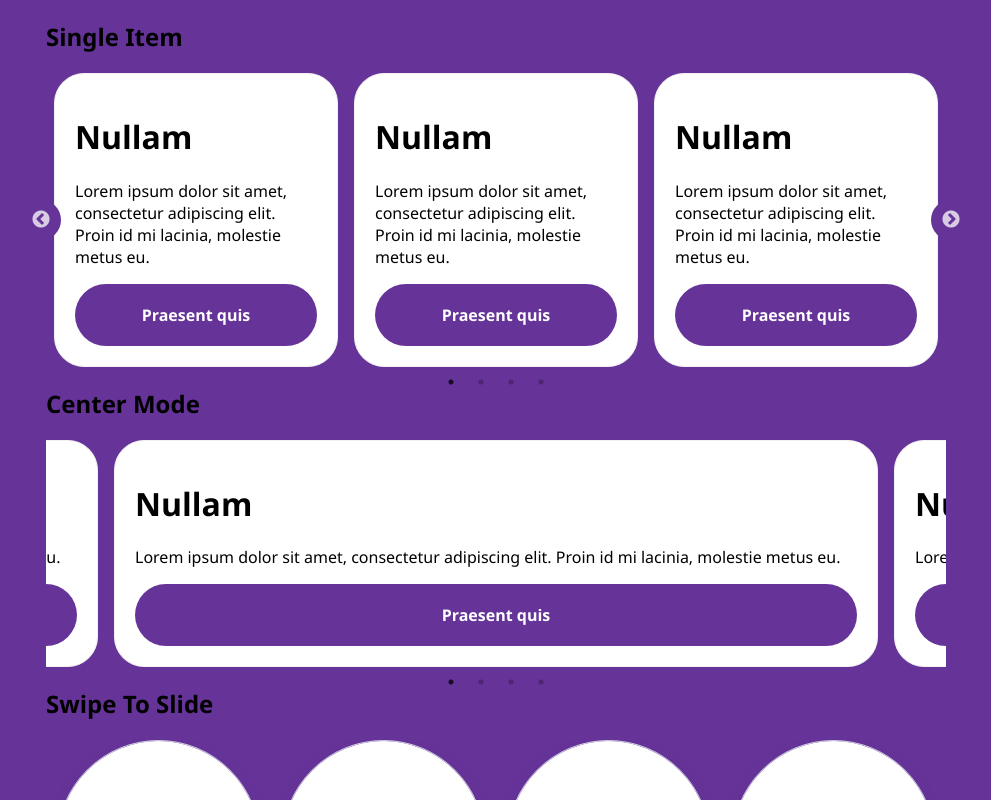
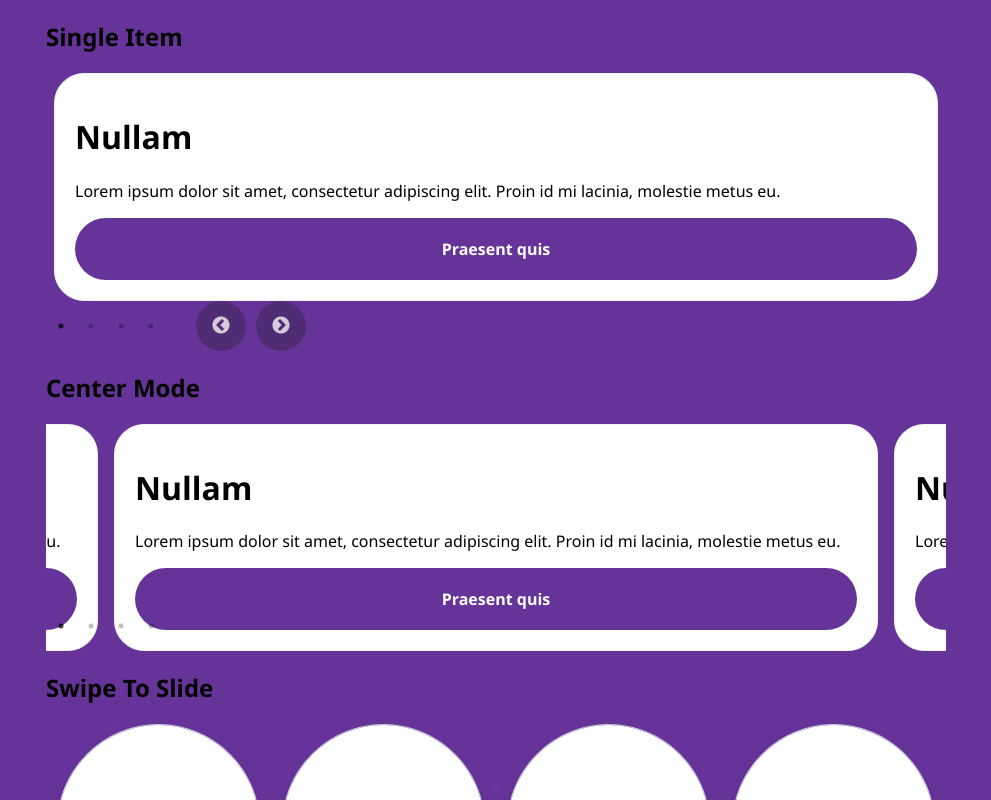
Before and after one commit to caioalexandrebr/react-slick, a React (Create React App) app: page / in a window 1280 px wide. Shown: the top 800 px of the page, without its empty margins (144-1135 px from the left). Built offline with nearby package versions, Linux system fonts and the light colour scheme.

Commit message:
feat(SimpleSlider): adding product component and correcting diagram

```diff
--- /dev/null
+++ b/src/components/Product/index.js
@@ -0,0 +1,31 @@
+import React from 'react';
+import styled from 'styled-components';
+
+const Box = styled.div`
+  padding: 20px;
+  margin: 0 8px;
+  position: relative;
+  border-radius: 30px;
+  background: white;
+  border: 1px solid #F1F1F1;
+`;
+
+const Button = styled.a`
+  color: white;
+  padding: 20px;
+  display: inherit;
+  font-weight: bold;
+  text-align: center;
+  border-radius: 500px;
+  background: rebeccapurple;
+`;
+
+const Product = () => (
+  <Box>
+    <h1>Nullam</h1>
+    <p>Lorem ipsum dolor sit amet, consectetur adipiscing elit. Proin id mi lacinia, molestie metus eu.</p>
+    <Button>Praesent quis</Button>
+  </Box>
+);
+
+export default Product;
--- a/src/components/SimpleSlider/index.js
+++ b/src/components/SimpleSlider/index.js
@@ -1,29 +1,7 @@
 import React, { Component } from "react";
 import Slider from "react-slick";
-
-import Card from '../Card';
-
-function SampleNextArrow(props) {
-  const { className, style, onClick } = props;
-  return (
-    <div
-      className={className}
-      style={{ ...style, padding: "10px", borderRadius: "500px", display: "block", background: "rebeccapurple" }}
-      onClick={onClick}
-    />
-  );
-}
-
-function SamplePrevArrow(props) {
-  const { className, style, onClick } = props;
-  return (
-    <div
-      className={className}
-      style={{ ...style, padding: "10px", borderRadius: "500px", display: "block", background: "rebeccapurple", zIndex: "1" }}
-      onClick={onClick}
-    />
-  );
-}
+import "./style.scss";
+import Product from '../Product';
 
 export default class SimpleSlider extends Component {
   render() {
@@ -31,10 +9,8 @@ export default class SimpleSlider extends Component {
       dots: true,
       infinite: true,
       speed: 500,
-      slidesToShow: 3,
+      slidesToShow: 1,
       slidesToScroll: 1,
-      nextArrow: <SampleNextArrow />,
-      prevArrow: <SamplePrevArrow />,
       responsive: [
         {
           breakpoint: 375,
@@ -49,16 +25,16 @@ export default class SimpleSlider extends Component {
         <h2> Single Item</h2>
         <Slider {...settings}>
           <div>
-            <Card/>
+            <Product/>
           </div>
           <div>
-            <Card/>
+            <Product/>
           </div>
           <div>
-            <Card/>
+            <Product/>
           </div>
           <div>
-            <Card/>
+            <Product/>
           </div>
         </Slider>
       </div>
--- /dev/null
+++ b/src/components/SimpleSlider/style.scss
@@ -0,0 +1,27 @@
+.slick-prev, .slick-next {
+  width: auto;
+  height: auto;
+  padding: 15px;
+  border-radius: 500px;
+  background: #502c74;
+  transform: translate(0);
+}
+
+.slick-prev {
+  top: auto;
+  bottom: 0;
+  left: 150px;
+  position: absolute;
+}
+
+.slick-next {
+  left: 210px;
+  position: relative;
+  display: inline-block;
+}
+
+.slick-dots {
+  width: auto;
+  bottom: 15px;
+  position: absolute;
+}
--- a/src/index.js
+++ b/src/index.js
@@ -1,6 +1,6 @@
 import React from 'react';
 import ReactDOM from 'react-dom';
 import App from './App';
-import './index.css';
+import './index.scss';
 
 ReactDOM.render(<App />, document.getElementById('root'));
```
Also changed, not shown: src/index.scss (renamed from src/index.css).
